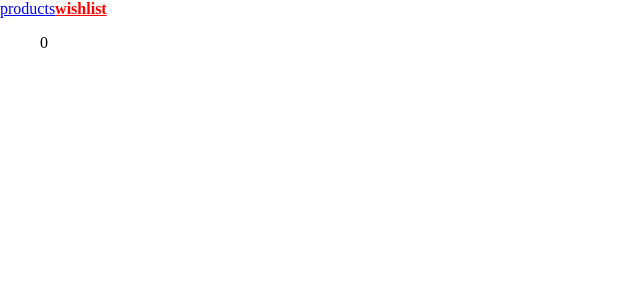
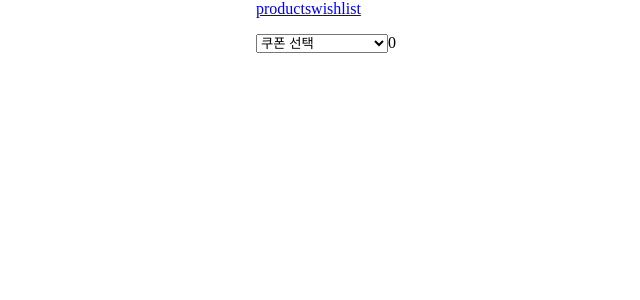
Before and after one commit to dongqui/class101, a React (Create React App) app: page /wishlist in a window 1280 px wide. Shown: the top 300 px of the page, without its empty margins (0-640 px from the left). Built offline with nearby package versions, Linux system fonts and the light colour scheme.

Commit message:
applying coupon func

```diff
--- a/src/App.css
+++ b/src/App.css
@@ -1,8 +1,14 @@
 body {
   margin: 0;
   padding: 0;
+  width: 100%;
 }
 
 ul {
   list-style-type: none;
 }
+
+.App {
+  width: 60%;
+  margin: 0 auto;
+}
--- a/src/App.js
+++ b/src/App.js
@@ -1,9 +1,10 @@
 import React, { useState, useEffect } from 'react';
+import { BrowserRouter, Route, Link } from 'react-router-dom';
 import ProductList from './components/products/ProductList';
 import WishList from './components/wishlist/WishList';
-import { BrowserRouter, Route, NavLink } from 'react-router-dom';
+import { productItems } from "./data";
 import './App.css';
-import { productItems } from "./data";
+
 
 const App = (props) => {
 
@@ -17,24 +18,12 @@ const App = (props) => {
   return (
     <BrowserRouter>
       <div className="App">
-        <NavLink
-          to="/products"
-          activeStyle={{
-            fontWeight: "bold",
-            color: "red"
-          }}
-        >
+        <Link to="/products">
           products
-        </NavLink>
-          <NavLink
-            to="/wishlist"
-            activeStyle={{
-              fontWeight: "bold",
-              color: "red"
-            }}
-          >
-            wishlist
-        </NavLink>
+        </Link>
+        <Link to="/wishlist">
+          wishlist
+        </Link>
         <Route path="/products" exact
                render={() => <ProductList products={products} wishProducts={wishProducts} setWishProducts={setWishProducts}/>}
         />
--- a/src/components/products/ProductItem.css
+++ b/src/components/products/ProductItem.css
@@ -1,8 +1,7 @@
 .product_item_container {
   background-color: red;
-  width: 500px;
+  width: 100%;
   border: gold 2px solid;
-  margin: 0 auto;
 }
 
 .product_item_img {
--- a/src/components/products/ProductItem.js
+++ b/src/components/products/ProductItem.js
@@ -13,10 +13,18 @@ const ProductItem = React.memo((props) => {
     setWishProducts(wishProducts.filter(wishProd => wishProd !== product));
   };
 
+  const wishHandler = (isWishedONe) => () =>{
+    if (wishProducts.length >= 3) {
+      alert('장바구니에는 3개 까지만 담을 수 있어요!');
+      return;
+    }
+    isWishedONe ? removeFromWish() : addToWish();
+  };
+
   const wishButton = () => {
     const isWishedONe = wishProducts.includes(product);
     return (
-      <button onClick={isWishedONe ? removeFromWish : addToWish}>
+      <button onClick={wishHandler(isWishedONe)}>
         {isWishedONe ? '안 담기' : '담기'}
       </button>
     )
--- a/src/components/wishlist/WishList.js
+++ b/src/components/wishlist/WishList.js
@@ -1,21 +1,61 @@
-import React, { useState } from 'react';
+import React, { useState, useEffect } from 'react';
 import WishListItem from './WishListItem';
+import { coupons } from "../../data";
 
 const WishList = React.memo((props) => {
   const { wishProducts } = props;
   const [ sumOfProducts, setSumOfProducts ] = useState({});
+  const [ coupon, setCoupon ] = useState(null);
+  const [ couponList, setCouponList ] = useState([]);
 
-  const handleSumOfPriceChange = (product, num) => {
-    setSumOfProducts({...sumOfProducts, [product.id] : product.price * num})
+  const sumOfPriceHandler = (product, num) => {
+    const discount = product.availableCoupon !== false;
+    const priceSmallSum = product.price * num;
+    setSumOfProducts({...sumOfProducts, [product.id] : {priceSmallSum, discount }})
   };
 
-  const sumOfPrice = () => Object.values(sumOfProducts).reduce((sum, price) => sum + price, 0);
+  const couponSelectHandler = (e) => {
+    const coupon = JSON.parse(e.target.value);
+    setCoupon(coupon);
+  };
+
+  const sumOfPrice = () => Object.values(sumOfProducts).reduce((sum, priceInfo) => {
+    const priceSmallSum = priceInfo.priceSmallSum;
+    if (!coupon || !priceInfo.discount) {
+      return sum + priceSmallSum
+    }
+    if (coupon.type === 'rate') {
+      return sum + Math.floor(priceSmallSum * ((100 - coupon.discountRate) / 100));
+    }
+    if (coupon.type === 'amount') {
+      return sum + priceSmallSum - coupon.discountAmount;
+    }
+    return sum
+  }, 0);
+
+  const couponOptions = () => {
+    const options = couponList.map(coupon => <option value={JSON.stringify(coupon)}>{coupon.title}</option>);
+    return (
+      <select onChange={couponSelectHandler}>
+        <option value="null">쿠폰 선택</option>
+        {options}
+      </select>
+    )
+  };
+
+  useEffect(() => {
+    setCouponList(coupons);
+  }, []);
+
 
   return (
-    <ul>
-      {wishProducts.map(product => <WishListItem handleSumOfPriceChange={handleSumOfPriceChange} product={product}/>)}
+    <>
+      <ul>
+        {wishProducts.map(product => <WishListItem sumOfPriceHandler={sumOfPriceHandler} product={product}/>)}
+      </ul>
+      {couponOptions()}
       {sumOfPrice()}
-    </ul>
+    </>
   )
 });
 
--- a/src/components/wishlist/WishListItem.js
+++ b/src/components/wishlist/WishListItem.js
@@ -1,39 +1,32 @@
-import React, { useState } from 'react';
+import React, { useState, useRef } from 'react';
 
 const WishListItem = React.memo((props) => {
-  const { handleSumOfPriceChange, product } = props;
+  const { sumOfPriceHandler, product } = props;
   const { title, coverImage, price } = product;
   const [ isChecked, setIsChecked ] = useState(false);
+  const numInput = useRef(null);
 
-  const handleSelect = (e) => {
+  const inputHandler = (e) => {
     const optionOfNum = e.target.value;
-    handleSumOfPriceChange(product, optionOfNum);
+    if (isNaN(optionOfNum) || !Number.isInteger(Number(optionOfNum)) || optionOfNum === '.' ) {
+      alert("숫자를 입력해주세요!");
+      numInput.current.value = optionOfNum.slice(0, optionOfNum.length - 1);
+      return;
+    }
+    sumOfPriceHandler(product, optionOfNum);
   };
 
-  const handleCheckbox = () => {
-    isChecked ? handleSumOfPriceChange(product, 0) : handleSumOfPriceChange(product, 1);
+  const checkboxHandler = () => {
+    sumOfPriceHandler(product, 0);
     setIsChecked(!isChecked);
-  };
-
-  const renderSelect = () => {
-    const options = [];
-    for (let i = 1; i <= 5; i++) {
-      options.push(<option value={i}>{i}개</option>)
-    }
-    return (
-      <select onChange={handleSelect} defaultValue={1}>
-        {options}
-      </select>
-    )
   };
 
   return (
     <>
-      {console.log('rendered')}
       <li>
         {title}
-        <input type="checkbox" checked={isChecked} onChange={handleCheckbox}/>
-        {isChecked && renderSelect()}
+        <input type="checkbox" checked={isChecked} onChange={checkboxHandler}/>
+        {isChecked && <input ref={numInput} type="text" onChange={inputHandler}/>}
       </li>
     </>
   )
```
